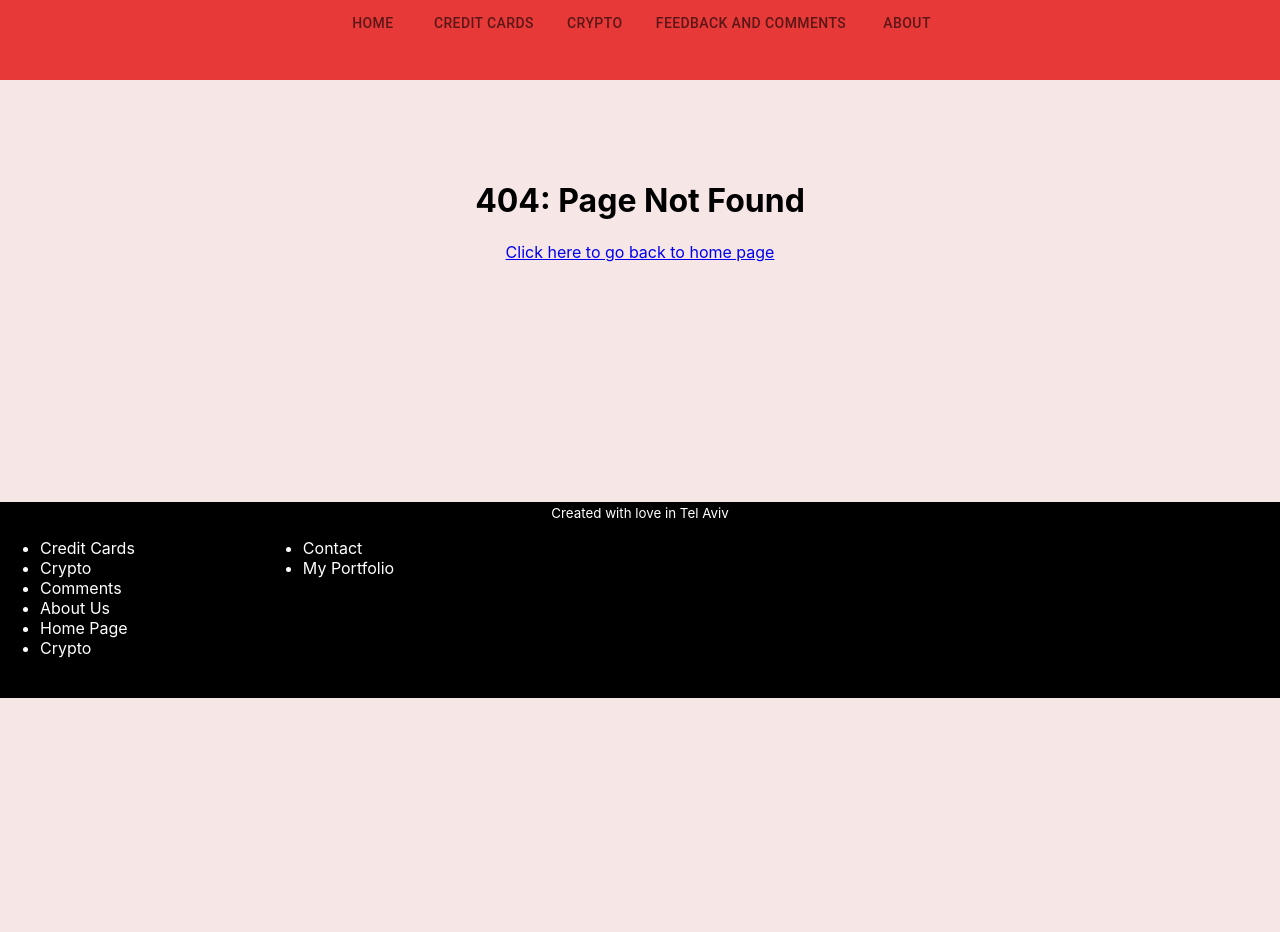
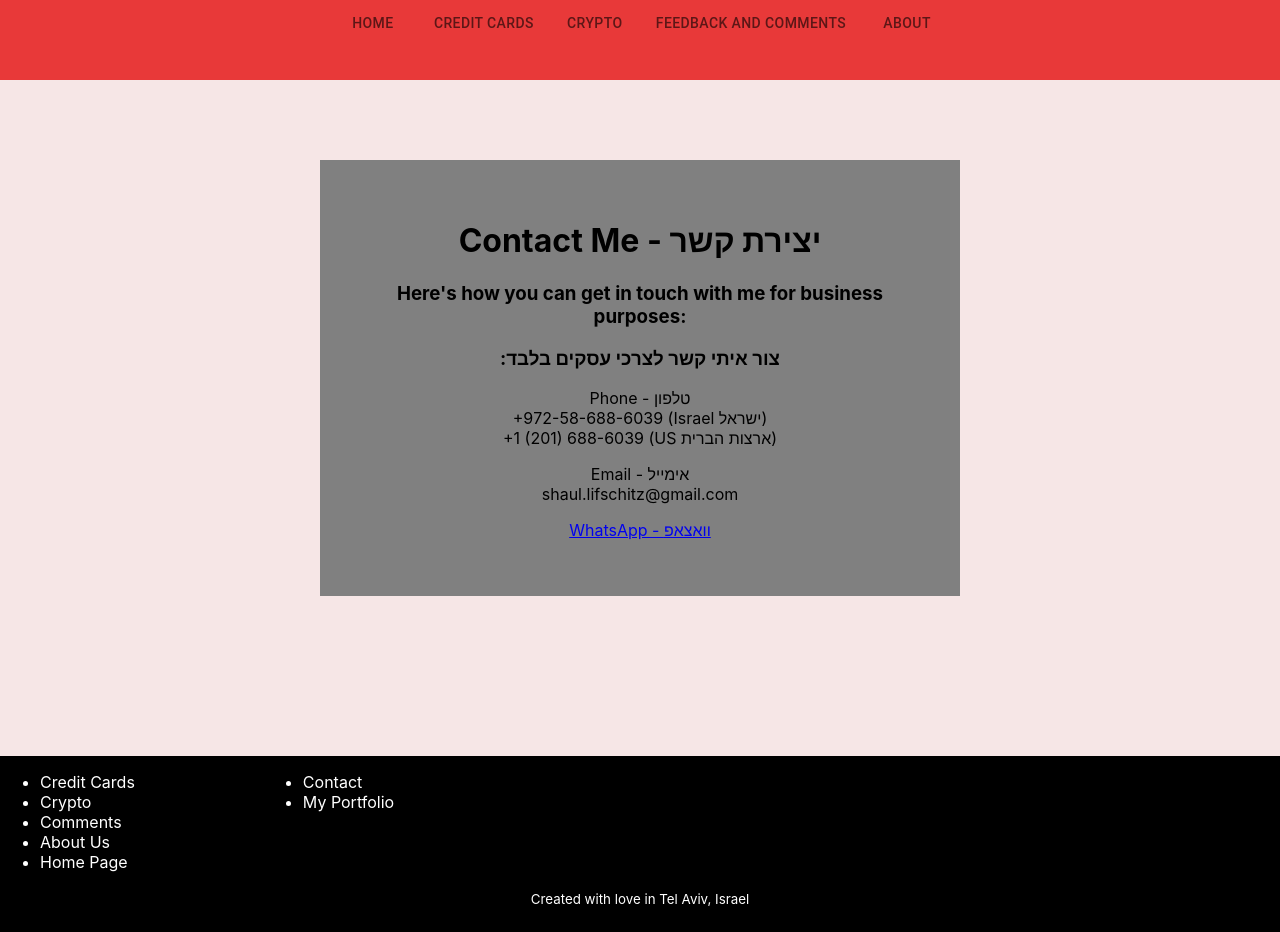
Before and after one commit to shaul613/finance-app, a React (Create React App) app in the folder client/: page /contact in a window 1280 px wide. Before the commit the page ends 800 px from the top, so only its background shows below. Built offline with nearby package versions, Linux system fonts and the light colour scheme; the HTML template or start-up script is replaced by a standard one.

Commit message:
added contact page

```diff
--- a/client/src/App.css
+++ b/client/src/App.css
@@ -262,3 +262,12 @@ body{
   background-color: white;
   border-radius: 25px;
 }
+
+#contact{
+  /* height: 60vh; */
+  margin-bottom: 20vh;
+  margin-left: 25vw;
+  margin-right: 25vw;
+  background-color: grey;
+  padding:5vh 5vw 5vh 5vw;
+}
--- a/client/src/App.js
+++ b/client/src/App.js
@@ -13,6 +13,7 @@ import Footer from './components/Footer.js';
 import TopBar from './components/TopBar';
 import Comments from './components/Comments';
 import About from './components/About';
+import Contact from './components/Contact';
 
 function App() {
   return (
@@ -28,6 +29,7 @@ function App() {
             <Route path="/" element={<Home/>}/>
             <Route path="/about" element={<About/>}/>
             <Route path="/feedback" element={<Comments/>}/>
+            <Route path="/contact" element={<Contact/>}/>
           </Routes>
         </div>
         <Footer />
--- a/client/src/components/Contact.js
+++ b/client/src/components/Contact.js
@@ -3,6 +3,21 @@
 const Contact = (props) => {
   return(
     <div id='contact'>
+      <h1>Contact Me - יצירת קשר</h1>
+      <h3>Here's how you can get in touch with me for business purposes:</h3>
+      <h3>:צור איתי קשר לצרכי עסקים בלבד</h3>
+      <p>
+        Phone - טלפון <br />
+        +972-58-688-6039 (Israel ישראל) <br /> +1 (201) 688-6039 (US ארצות הברית)
+      </p>
+      <p>
+        Email - אימייל <br />
+        shaul.lifschitz@gmail.com
+      </p>
+      <p>
+
+        <a href='https://wa.me/12016886039' target='_blank'>WhatsApp - וואצאפ</a>
+      </p>
     </div>
   )
 }
--- a/client/src/components/Footer.js
+++ b/client/src/components/Footer.js
@@ -3,7 +3,7 @@
 const Footer = (props) => {
   return(
     <div id="footer">
-      <small>Created with love in Tel Aviv</small>
+
       <div id='footer_list'>
       <ul className='footer_list'>
         <li><a href='/creditcards'>Credit Cards</a></li>
@@ -11,13 +11,13 @@ const Footer = (props) => {
         <li><a href='/feedback'>Comments</a></li>
         <li><a href='/about'>About Us</a></li>
         <li><a href='/'>Home Page</a></li>
-        <li><a href='/contact'>Crypto</a></li>
       </ul>
       <ul className='footer_list'>
         <li><a href='/contact'>Contact</a></li>
         <li><a href='https://portfolio-project-sl.herokuapp.com/' target='_blank'>My Portfolio</a></li>
       </ul>
       </div>
+      <small>Created with love in Tel Aviv, Israel</small>
     </div>
   )
 }
```
